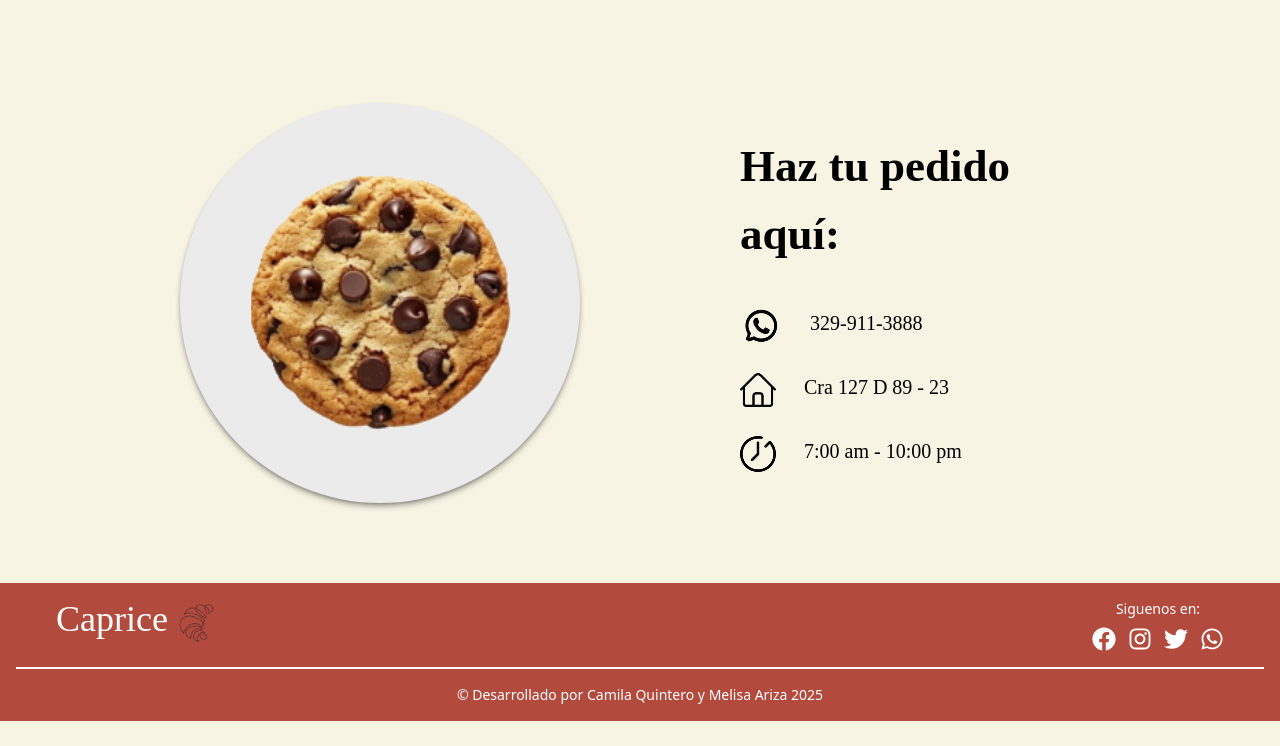
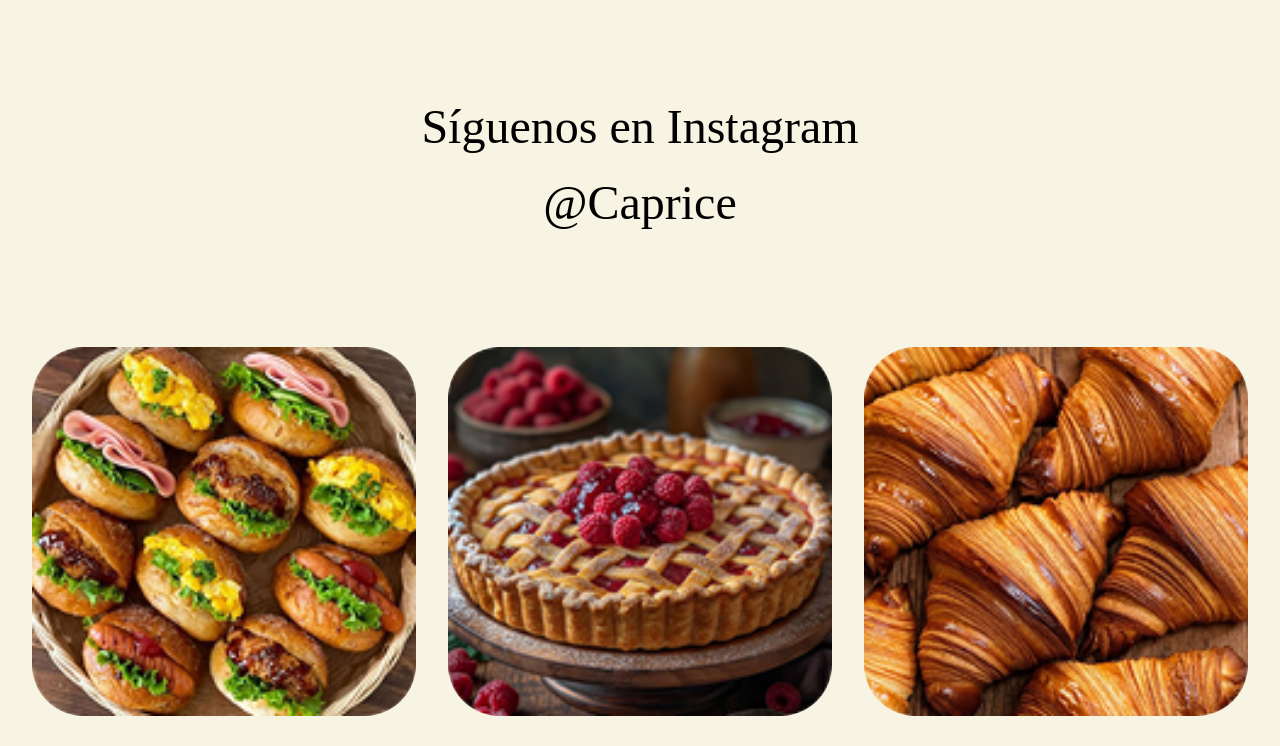
Before and after one commit to capricebakery/Caprice, a React (Vite) app: page / in a window 1280 px wide. Shown: the part 2545-3291 px from the top of the page. Before the commit the page ends 3266 px from the top, so only its background shows below. Built offline with nearby package versions, Linux system fonts and the light colour scheme.

Commit message:
nuevo componente

```diff
--- /dev/null
+++ b/src/components/Instagram/Instagram.jsx
@@ -0,0 +1,56 @@
+import { link } from "framer-motion/client";
+
+const photos = [
+    {
+        src:"/img/ejecutivo1.png",
+        link:"https://www.instagram.com/accounts/login/"
+    },
+    {
+        src:"/img/pie1.png",
+        link:"https://www.instagram.com/accounts/login/"
+    },
+    {
+        src:"/img/rollo.png",
+        link:"https://www.instagram.com/accounts/login/"
+    },
+    {
+        src:"/img/corazon.png",
+        link:"https://www.instagram.com/accounts/login/"
+    },
+    {
+        src:"img/pastel 3.png",
+        link:"https://www.instagram.com/accounts/login/"
+    },
+    {
+        src:"/img/pan 7 granos.png",
+        link:"https://www.instagram.com/accounts/login/"
+    }
+]
+
+const Instagram = () => {
+    return (
+        <section id="Instagram">
+            <div>
+                <div className="flex flex-col items-center font-titulos text-5xl gap-7">
+                    <h2>Síguenos en Instagram</h2>
+                    <a href="https://www.instagram.com/accounts/login/">@Caprice</a>
+                </div>
+                <div className="grid grid-cols-3 gap-8 px-8 py-30">
+                    {photos.map((item,index) => (
+                        <div className="relative  overflow-hidden rounded-[4vw]" key={index}>
+                            <a className=" " href={item.link} target="_blank">
+                                <img className="w-200 " src={item.src}/>
+                            </a>
+                            <div className="absolute flex flex-col gap-3 items-center justify-center inset-0 bg-black opacity-0 hover:opacity-62 transition-opacity duration-300">
+                                <img className="w-8" src="/img/instagram.png"/>
+                                <h3 className="text-white font-textos font-bold">Ver aquí</h3>
+                            </div>
+                        </div>
+                    ))}
+                </div>
+            </div>
+        </section>
+    )
+};
+
+export default Instagram;
--- a/src/pages/Home.jsx
+++ b/src/pages/Home.jsx
@@ -3,6 +3,7 @@ import Menu from "../components/Menu/Menu.jsx";
 import Secciones from "../components/Secciones/Secciones.jsx"
 import SobreNosotros from "../components/SobreNosotros/SobreNosotros.jsx";
 import Pedidos from "../components/Pedidos/Pedidos.jsx";
+import Instagram from "../components/Instagram/Instagram.jsx";
 
 
 
@@ -13,6 +14,7 @@ export default function Home () {
             <Secciones/>
             <Menu/>
             <SobreNosotros/>
+            <Instagram/>
             <Pedidos/>
         </div>
     );
--- a/src/routes.jsx
+++ b/src/routes.jsx
@@ -9,6 +9,7 @@ import Adicionales from "./pages/Adicionales.jsx";
 import SobreNosotros from "./components/SobreNosotros/SobreNosotros.jsx";
 import Pedidos from "./components/Pedidos/Pedidos.jsx";
 import NotFoundPage from "./components/NotFound/NotFound.jsx";
+
 
 
 const AppRoutes = () => {
```
Also changed, not shown: public/img/instagram.png (added).
